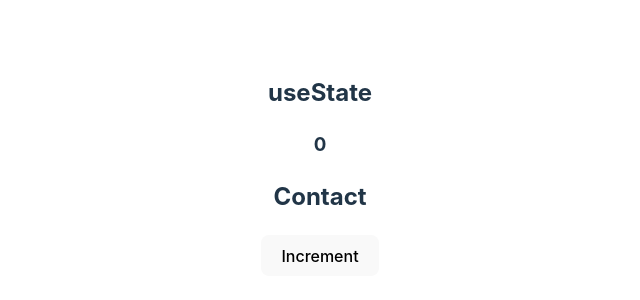
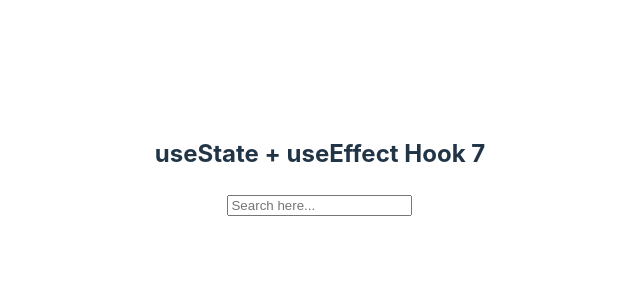
Before and after one commit to Najafkhan256/react-hooks, a React (Vite) app: page / in a window 1280 px wide. Shown: the part 234-534 px from the top of the page, without its empty margins (320-960 px from the left). Built offline with nearby package versions, Linux system fonts and the light colour scheme.

Commit message:
useState and useEffect hooks

```diff
--- a/src/App.jsx
+++ b/src/App.jsx
@@ -1,38 +1,38 @@
-import { useState } from "react";
-import reactLogo from "./assets/react.svg";
-import viteLogo from "/vite.svg";
+import { useEffect, useState } from "react";
 import "./App.css";
 
-const Contact = () => {
-  console.log("render contact");
-  return <h2>Contact</h2>;
-};
+function App() {
+  const [Input, setInput] = useState("");
+  const [count, setCount] = useState(0);
 
-function App() {
-  const [count, setCount] = useState(0);
-  // 1- useState takes two paramaters first-one is variable and second-one is function
-  // 2- using this when we clicked on button its re-render the Contact component as well
+  /* The `useEffect` hook in React is used to perform side effects in functional components. In this
+case, the `useEffect` hook is being used to update the document title whenever the `Input` state
+changes. */
+  useEffect(() => {
+    // document.title = "updated title";
+    // document.title = Input;
+    // console.log("useEffect");
 
-  /**
-   * The Increment function uses the setCount hook to increment the count state variable by 1 three
-   * times.
-   */
-  function Increment() {
-    // setCount(count + 1);
-    // setCount(count + 1);
-    // setCount(count + 1);
+    const incrementer = setInterval(() => {
+      setCount((prevCount) => prevCount + 1);
+    }, 1000);
 
-    setCount((prevCount) => prevCount + 1);
-    setCount((prevCount) => prevCount + 1);
-    setCount((prevCount) => prevCount + 1);
-  }
+    return () => clearInterval(incrementer);
+  }, []);
 
   return (
     <>
-      <h2>useState</h2>
-      <h3>{count}</h3>
-      <Contact />
-      <button onClick={Increment}>Increment</button>
+      <h2 onClick={() => setCount((prevCount) => prevCount + 1)}>
+        useState + useEffect Hook {count}
+      </h2>
+      <h3>{Input}</h3>
+      <input
+        type="search"
+        name="search"
+        placeholder="Search here..."
+        value={Input}
+        onChange={(e) => setInput(e.target.value)}
+      />
     </>
   );
 }
```
